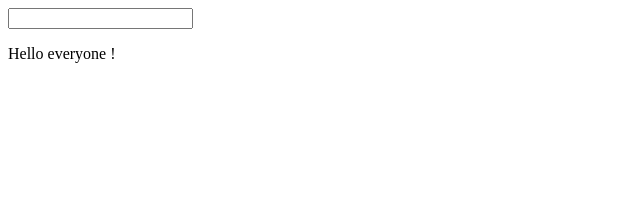
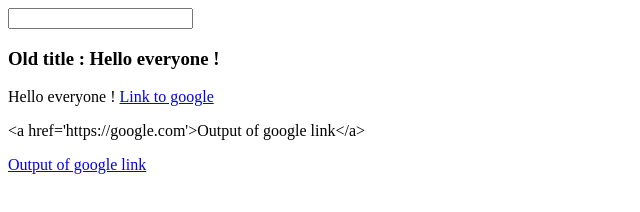
Before and after one commit to ii02735/vueJSLearning, a plain HTML site: page index.html in a window 1280 px wide. Shown: the whole page, without its empty margins (0-640 px from the left). Drawn offline with Linux system fonts and the light colour scheme.

Commit message:
Basics (data, interpolation, directives) + quick HTML rendering

```diff
--- a/index.html
+++ b/index.html
@@ -8,8 +8,17 @@
 	<div id="application">
 	  <input type="text" v-on:input="changeTitle"> <!--VueJS will now create an event for input with v-on directive, and will execute changeTitle when it will be triggered -->
 	  <!--The event that must be triggered is a method called changeTitle-->
+	  <h3 v-once>Old title : {{ title }} </h3> <!-- v-once preserves data contents inside tag to be changed, and so it "freezes" data's content (initial value preserved)-->
 	  <p>
-	    {{ title }}
+	    {{ title }} <!-- title is a variable from data, we access it to HTML by {{ }} = interpolation-->
+	  	<!-- However we cannot write interpolation in an HTML attribute : the syntax will be parsed as a normal HTML character -->
+	  	<!--<a href="{{ url }}">Link to Google</a>  this won't work !-->
+	  	<!--In that case, we must use thr PROPERTY binding DIRECTIVE (instruction) : -->
+	  	<a v-bind:href="url">Link to google</a>
+
+	  	<!-- HTML rendering (be sure that the source is safe, else you can have XSS attacks) -->
+	  	<p>{{ linkHTML }}</p> <!-- won't work : interpolation translates as text -->
+	  	<p v-html="linkHTML"></p> <!-- Will work, but please be careful again what are the HTML sources-->
 	  </p>
 	</div>
 	<script src="vue.js"></script>
@@ -18,16 +27,21 @@
 	new Vue({
 			el: "#application",
 		  data:{
-		  	title: "Hello everyone !"
+		  	title: "Hello everyone !",
+		  	url: "https://google.com",
+			linkHTML: "<a href='https://google.com'>Output of google link</a>"
 		  },
 		  //because an event listener is bound with v-on, JS passes automatically an event object
 		  methods: {
 		  	changeTitle: function(event){
 		  	//this refers directly to data elements
-		    this.title = event.target.value; //the target is the input
-		  	}
+		    if(event.target.value.length < 10)
+		    	this.title = event.target.value; //the target is the input
+		  	else
+		  		this.title = "Title is too long...:/"
 		  }
-		});
+		}
+	});
 
 	</script>
 </body>
```
